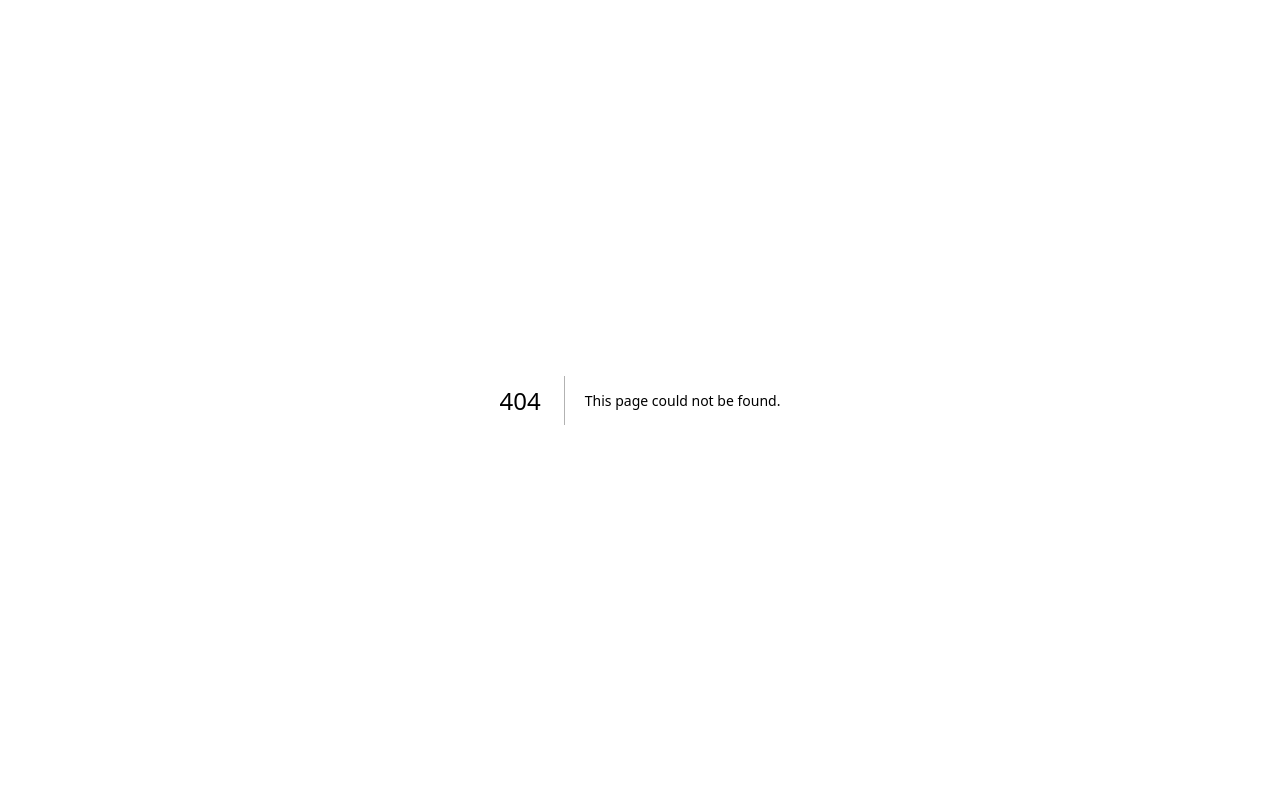
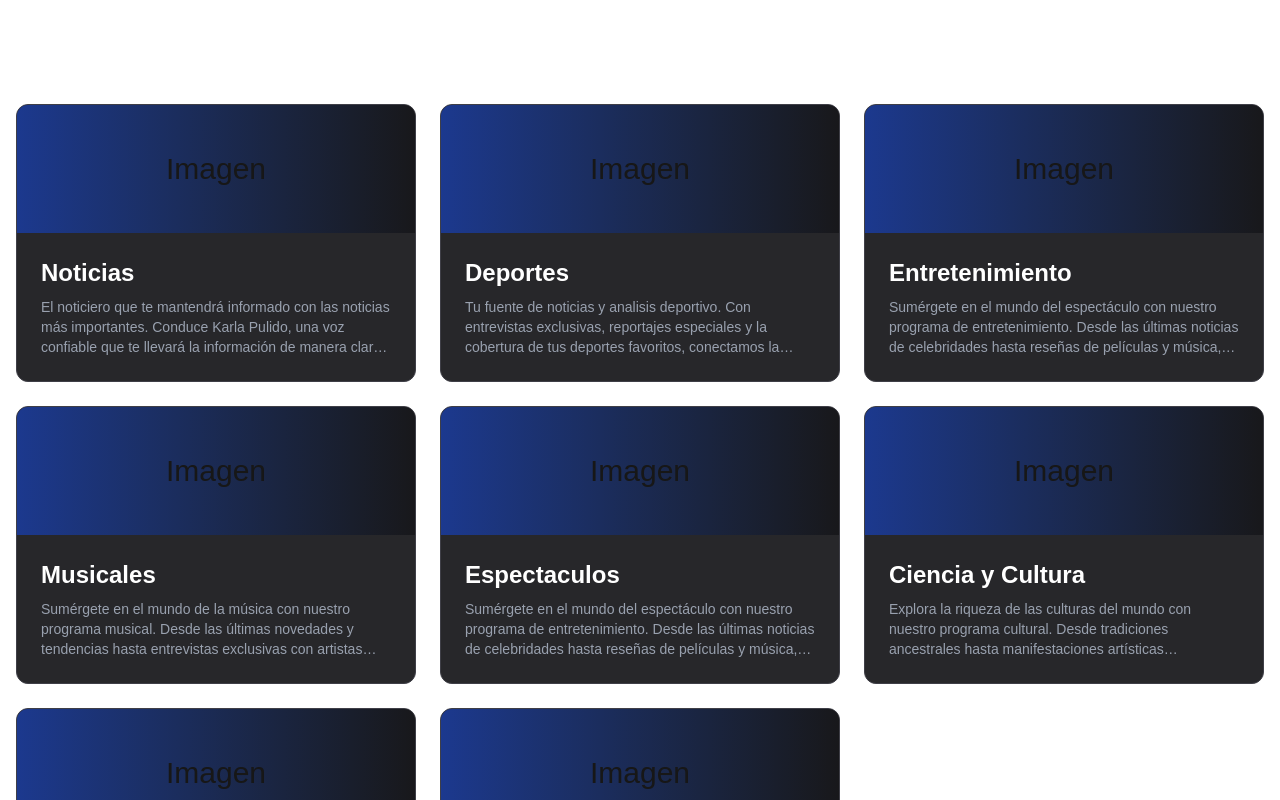
Before and after one commit to PaulAlejoR/nextOTT, a Next.js app: page /categorias in a window 1280 px wide. Before the commit this address had no page. Shown: the top 800 px of the page. Built offline with nearby package versions, Linux system fonts and the light colour scheme.

Commit message:
Se agrega el componente de categorias desde el navbar con la pagina de categorias y el ruteo dinamico

```diff
--- /dev/null
+++ b/src/app/categorias/[categoria]/page.tsx
@@ -0,0 +1,52 @@
+import { categoriasData } from "@/data/categoriasData";
+import Link from "next/link";
+
+interface PageProps {
+    // El nombre aquí debe coincidir con el nombre de la carpeta entre corchetes [categoria]
+    params: Promise<{ categoria: string }>;
+}
+
+export default async function DetalleCategoriaPage( { params }: PageProps ) {
+    const { categoria: slug } = await params;
+
+    const categoriaEncontrada = categoriasData.find( (item) => item.slug === slug );
+
+    if ( !categoriaEncontrada ) {
+        return (
+            <div className="flex flex-col items-center justify-center min-h-[50vh] text-center">
+                <h1 className="text-4xl font-bold text-red-500 mb-4">404</h1>
+                <p className="text-xl text-white mb-6">Categoría no encontrada</p>
+
+                <Link href="/categorias" className="px-4 py-2 bg-blue-600 rounded hover:bg-blue-700 text-white">
+                    Volver a Categorías
+                </Link>
+            </div>
+        );
+    }
+
+    return (
+        <div className="container mx-auto px-4 py-12">
+            {/* Boton de volver */}
+            <Link href="/categorias" className="text-gray-400 hover:text-white mb-6 inline-block">
+                &larr; Volver a Categorías
+            </Link>
+
+
+            <div className="bg-zinc-900 rounded-2xl p-8 border border-zinc-800">
+                <h1 className="text-5xl font-bold mb-6 text-transparent bg-clip-text bg-gradient-to-r from-blue-400 to purple-500">
+                    {categoriaEncontrada.name}
+                </h1>
+
+                <p className="text-xl text-gray-300 leading-relaxed max-w-3xl">
+                    {categoriaEncontrada.description}
+                </p>
+
+                {/* Aquí se cargarian las películas de la categoria que se de clic */}
+                <div className="mt-10 p-4 border border-dashed border-gray-600 rounden-lg text-center text-gray-500">
+                    Aqui se mostrarán las películas/series de {categoriaEncontrada.name}
+                </div>
+
+            </div>
+        </div>
+    );
+}
--- /dev/null
+++ b/src/app/categorias/page.tsx
@@ -0,0 +1,39 @@
+import Link from "next/link";
+import { categoriasData } from "@/data/categoriasData";
+
+export default function CategoriasPage() {
+    return (
+        <div className="container mx-auto px-4 py-8">
+            <h1 className="text-4xl font-bold mb-8 text-white">Explorar categorias</h1>
+
+            {/* Grid responsive */}
+            <div className="grid grid-cols-1 sm:grid-cols-2 lg:grid-cols-3 gap-6">
+                {categoriasData.map( (categoria) => (
+                    <Link
+                        key={categoria.id}
+                        href={`/categorias/${categoria.slug}`}
+                        className="group"
+                    >
+                        <div className="bg-zinc-800 rounded-xl overflow-hidden hover:bg-zinc-700 transition duration-300 border border-zinc-700 h-full flex flex-col">
+                            {/* Se pueden poner imagenes cuando se tengan */}
+                            <div className="h-32 bg-gradient-to-r from-blue-900 to-zinc-900 flex items-center justify-center">
+                                <span className="text-3xl">Imagen</span>
+                            </div>
+
+                            <div className="p-6 flex-1">
+                                <h2 className="text-2xl font-bold text-white mb-2 group-hover:text-blue-400 transition">
+                                    {categoria.name}
+                                </h2>
+
+                                <p className="text-gray-400 text-sm line-clamp-3">
+                                    {categoria.description}
+                                </p>
+                            </div>
+                        </div>
+                    </Link>
+                ))}
+            </div>
+
+        </div>
+    );
+}
```
